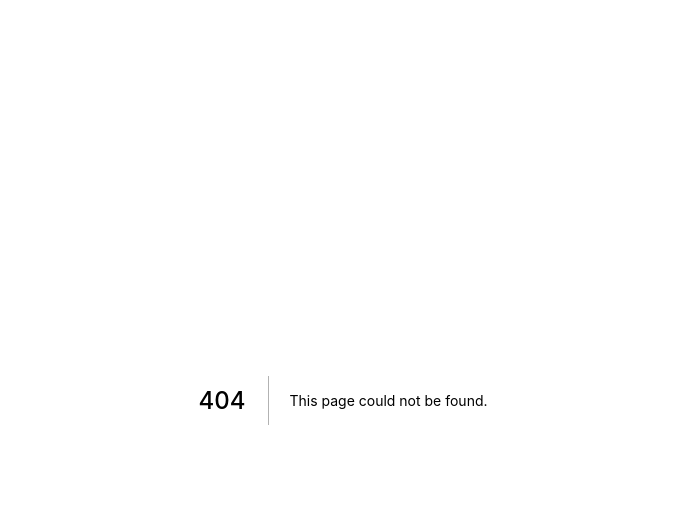
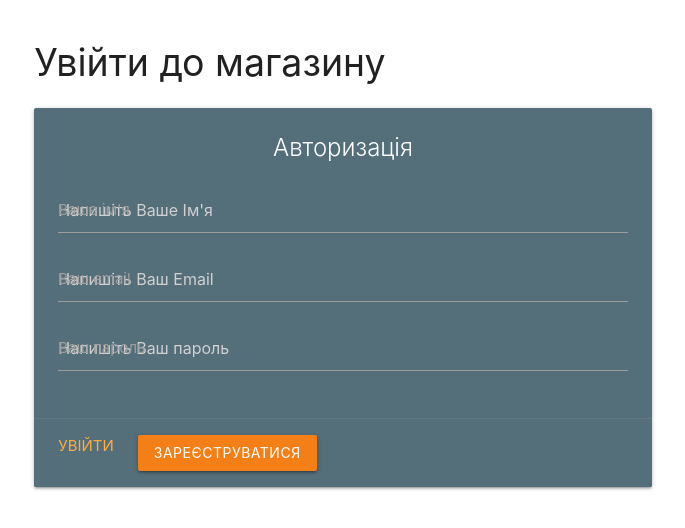
Before and after one commit to IvanPustovit/slana, a Next.js app: page /auth/register in a window 1280 px wide. Before the commit this address had no page. Shown: the top 528 px of the page, without its empty margins (297-982 px from the left). Built offline with nearby package versions, Linux system fonts and the light colour scheme.

Commit message:
add-login&register

```diff
--- a/components/Header.js
+++ b/components/Header.js
@@ -65,7 +65,7 @@ function HeaderApp({ children }) {
               {/* )} */}
               {/* {!user.isAuth && ( */}
               <li>
-                <Link href="/">
+                <Link href="/auth/login">
                   <a>Увійти</a>
                 </Link>
               </li>
--- /dev/null
+++ b/models/User.js
@@ -0,0 +1,11 @@
+const { ObjectId } = require("mongodb");
+const mongoose = require("mongoose");
+
+const UserSchema = new mongoose.Schema({
+  email: { type: String, required: true, unique: true },
+  password: { type: String, required: true },
+  name: { type: String, required: true },
+  orders: [{ type: ObjectId, ref: "Order" }],
+});
+
+module.exports = mongoose.models.User || mongoose.model("User", UserSchema);
--- a/package.json
+++ b/package.json
@@ -9,10 +9,12 @@
   },
   "dependencies": {
     "@jlozovei/format-money": "^1.1.0",
+    "bcryptjs": "^2.4.3",
+    "jsonwebtoken": "^8.5.1",
     "material-icons": "^0.3.1",
     "materialize-css": "^1.0.0",
     "mongodb": "^3.6.2",
-    "mongoose": "^5.10.6",
+    "mongoose": "^5.10.7",
     "next": "9.5.3",
     "react": "16.13.1",
     "react-dom": "16.13.1"
--- a/pages/_app.js
+++ b/pages/_app.js
@@ -1,7 +1,27 @@
+import Head from "next/head";
 import "../styles/globals.css";
 
 function MyApp({ Component, pageProps }) {
-  return <Component {...pageProps} />;
+  return (
+    <>
+      <Head>
+        <title>Slana-вишивка</title>
+
+        <link
+          href="https://fonts.googleapis.com/icon?family=Material+Icons"
+          rel="stylesheet"
+        />
+        <link
+          rel="stylesheet"
+          href="https://cdnjs.cloudflare.com/ajax/libs/materialize/1.0.0/css/materialize.min.css"
+        />
+      </Head>
+      <div className="root">
+        <Component {...pageProps} />
+      </div>
+      <script src="https://cdnjs.cloudflare.com/ajax/libs/materialize/1.0.0/js/materialize.min.js"></script>
+    </>
+  );
 }
 
 export default MyApp;
--- a/pages/api/hello.js
+++ /dev/null
@@ -1,6 +0,0 @@
-// Next.js API route support: https://nextjs.org/docs/api-routes/introduction
-
-export default (req, res) => {
-  res.statusCode = 200
-  res.json({ name: 'John Doe' })
-}
--- /dev/null
+++ b/pages/api/login.js
@@ -0,0 +1,21 @@
+import { connectToDatabase } from "../../util/mongodb";
+import bcript from "bcryptjs";
+import jwt from "jsonwebtoken";
+
+export default async (req, res) => {
+  const { db } = await connectToDatabase();
+  const { email, password } = JSON.parse(req.body);
+  const data = await db.collection("users").findOne({ email });
+  if (!data) {
+    return res.status(404).json({});
+  }
+
+  const isMatch = await bcript.compare(password, data.password);
+  if (!isMatch) {
+    return res.json({});
+  }
+  const token = jwt.sign({ userId: data._id }, "jwtSecret", {
+    expiresIn: "1h",
+  });
+  res.json({ token, userId: data._id });
+};
--- /dev/null
+++ b/pages/api/register.js
@@ -0,0 +1,26 @@
+import { connectToDatabase } from "../../util/mongodb";
+import bcript from "bcryptjs";
+import User from "../../models/User";
+
+export default async (req, res) => {
+  try {
+    const { db } = await connectToDatabase();
+    const { email, password, name } = JSON.parse(req.body);
+    const data = await db.collection("users").findOne({ email });
+    if (data) {
+      return res.status(404).json({});
+    }
+    const hashPassword = await bcript.hash(password, 5);
+
+    const newUser = new User({
+      email,
+      password: hashPassword,
+      name,
+    });
+    const user = await db.collection("users").insertOne(newUser);
+
+    res.status(201).json({ data: user.ops[0] });
+  } catch (error) {
+    res.status(400).json({ message: "OOPS", data: error });
+  }
+};
--- /dev/null
+++ b/pages/auth/register.js
@@ -0,0 +1,89 @@
+import { useState } from "react";
+import Link from "next/link";
+import { useRouter } from "next/router";
+
+export default function RegisterPage() {
+  const router = useRouter();
+  const [form, setForm] = useState();
+  const [loading, setloading] = useState(false);
+
+  const changeHandler = (e) => {
+    setForm({ ...form, [e.target.id]: e.target.value });
+  };
+
+  const registerHandler = async () => {
+    try {
+      const response = await fetch(`http://localhost:3000/api/register`, {
+        method: "POST",
+        body: JSON.stringify(form),
+      });
+      const user = await response.json();
+      if (Object.keys(user).length === 0) {
+        return M.toast({
+          html: `Користувач з email ${form.email} існує`,
+        });
+      }
+      router.push("/auth/login");
+    } catch (error) {}
+  };
+
+  return (
+    <div className="row">
+      <div className="col s6 offset-s3 ">
+        <h1 className="widht-auth">Увійти до магазину</h1>
+
+        <div className="card blue-grey darken-1">
+          <div className="card-content white-text">
+            <span className="card-title">Авторизація</span>
+            <div>
+              <div className="input-field">
+                <input
+                  placeholder="Напишіть Ваше Ім'я"
+                  id="name"
+                  type="text"
+                  className="validate"
+                  onChange={changeHandler}
+                />
+                <label htmlFor="name">Ваше ім'я</label>
+              </div>
+              <div className="input-field">
+                <input
+                  placeholder="Напишіть Ваш Email"
+                  id="email"
+                  type="email"
+                  className="validate"
+                  onChange={changeHandler}
+                />
+                <label htmlFor="email">Ваш email</label>
+              </div>
+              <div className="input-field">
+                <input
+                  placeholder="Напишіть Ваш пароль"
+                  id="password"
+                  type="password"
+                  className="validate"
+                  onChange={changeHandler}
+                />
+                <label htmlFor="password">Ваш пароль</label>
+              </div>
+            </div>
+          </div>
+          <div className="card-action">
+            <Link href="/auth/login" name="action">
+              Увійти
+            </Link>
+            <button
+              className="btn yellow darken-4"
+              type="submit"
+              name="action"
+              onClick={registerHandler}
+              disabled={loading}
+            >
+              Зареєструватися
+            </button>
+          </div>
+        </div>
+      </div>
+    </div>
+  );
+}
--- a/pages/index.js
+++ b/pages/index.js
@@ -5,18 +5,12 @@ import Footer from "../components/Footer";
 import HeaderApp from "../components/Header";
 import ShopMain from "../components/ShopMain";
 import styles from "../styles/Home.module.css";
+import { useEffect } from "react";
 
 export default function Home({ cards }) {
   return (
     <>
-      <Head>
-        <title>Slana-вишивка</title>
-
-        <link
-          href="https://fonts.googleapis.com/icon?family=Material+Icons"
-          rel="stylesheet"
-        />
-      </Head>
+      <Head></Head>
       <div>
         <HeaderApp />
         <ShopMain cards={cards} />
@@ -28,7 +22,6 @@ export default function Home({ cards }) {
 
 export async function getServerSideProps() {
   const { db } = await connectToDatabase();
-
   const cards = await db.collection("itemshops").find({}).toArray();
 
   return {
```
Also changed, not shown: pages/auth/login.js (added, +95 -0 lines), 2 other files (tests, documents, lock files or other folders).
